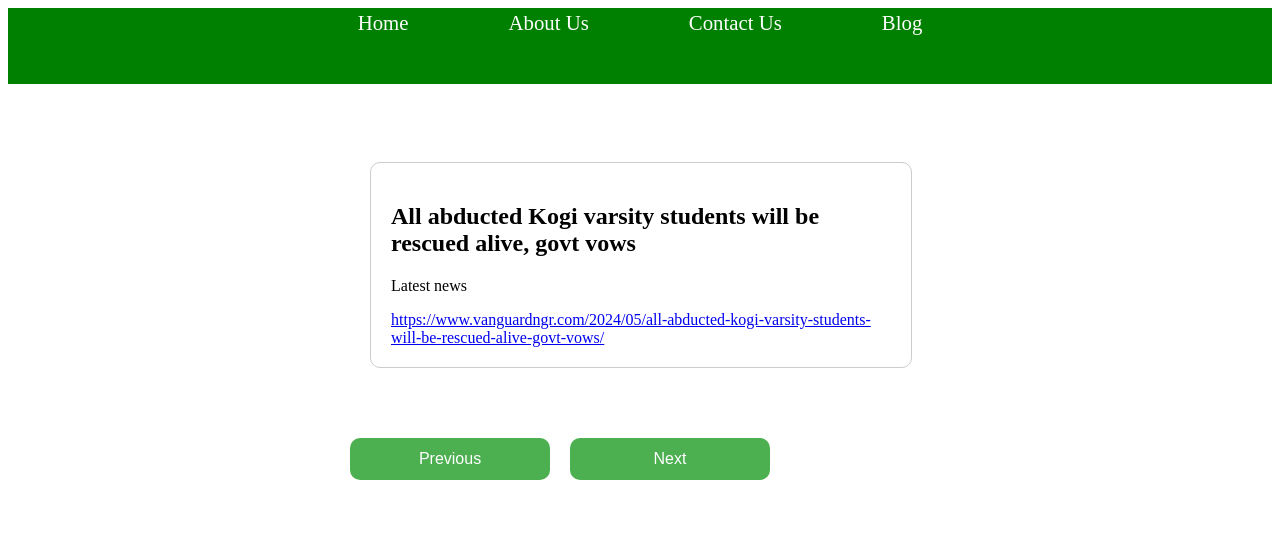
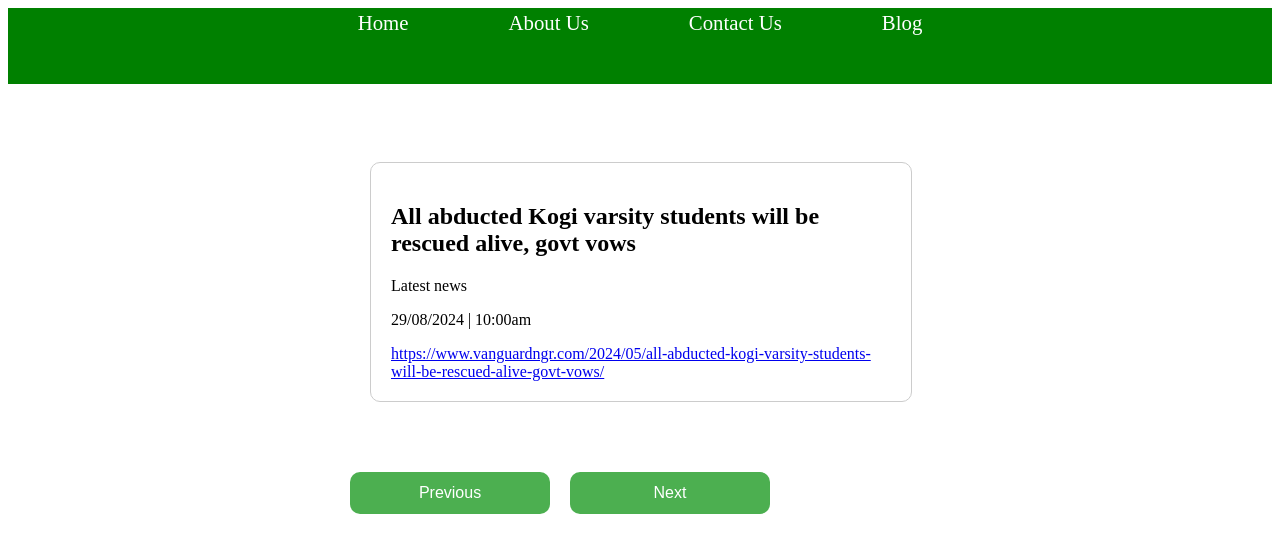
Before and after one commit to WBLT4U/news-app-react, a React (Create React App) app: page /pagination in a window 1280 px wide. Shown: the top 552 px of the page. Built offline with nearby package versions, Linux system fonts and the light colour scheme.

Commit message:
Update pagination.js

```diff
--- a/src/components/pagination.js
+++ b/src/components/pagination.js
@@ -16,26 +16,31 @@ function Blog() {
         title: "All abducted Kogi varsity students will be rescued alive, govt vows",
         url: "https://www.vanguardngr.com/2024/05/all-abducted-kogi-varsity-students-will-be-rescued-alive-govt-vows/",
         description: "Latest news",
+        Date: "29/08/2024 | 10:00am",
       },
       {
         title: "Chad deploys soldiers across country after junta chief elected president",
         url: "https://www.vanguardngr.com/2024/05/chad-deploys-soldiers-across-country-after-junta-chief-elected-president/",
         description: "Latest news",
+        Date: "29/08/2024 | 9:00am",
       },
       {
         title: "Ondo varsity sacks Deputy VC over alleged false petition",
         url: "https://www.vanguardngr.com/2024/05/ondo-varsity-sacks-deputy-vc-over-alleged-false-petition/",
         description: "Latest news",
+        Date: "28/08/2024 | 11:30am",
       },
       {
         title: "Abducted FIJ reporter, Daniel Ojukwu regains freedom",
         url: "https://www.vanguardngr.com/2024/05/abducted-fij-reporter-daniel-ojukwu-regains-freedom/",
         description: "Latest news",
+        Date: "27/08/2024 | 10:00pm",
       },
       {
         title: "South Africa building collapse death toll rises to 12",
         url: "https://www.vanguardngr.com/2024/05/south-africa-building-collapse-death-toll-rises-to-12/",
         description: "Latest news",
+        Date: "25/08/2024 | 2:00pm",
       },
     ];
     const item = newsItems[currentPosition];
@@ -77,6 +82,7 @@ function Blog() {
           <div className="news-item">
             <h2>{news.title}</h2>
             <p>{news.description}</p>
+            <p>{news.Date}</p>
             <a href={news.url}>{news.url}</a>
           </div>
         )}
```
